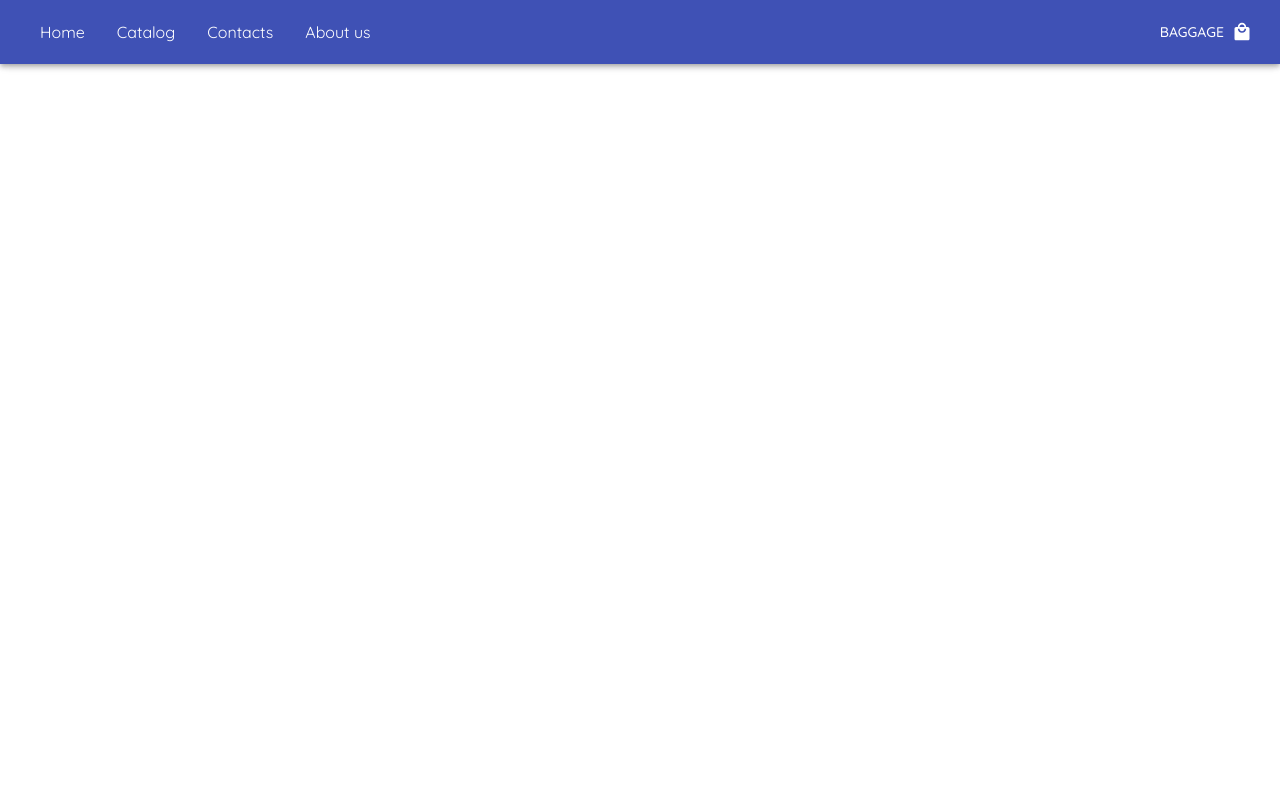
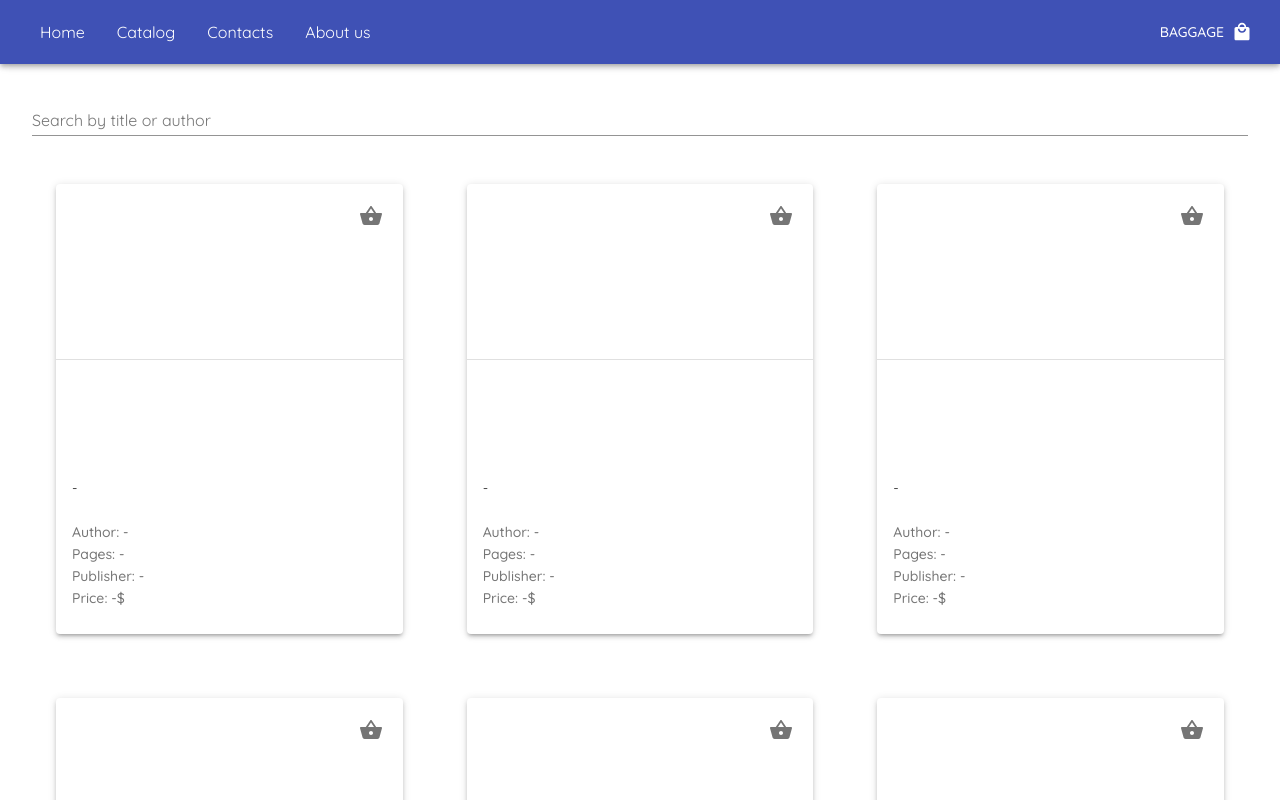
Before and after one commit to TheRebellionDreamer/Book-store, a React (Create React App) app: page / in a window 1280 px wide. Shown: the top 800 px of the page. Built offline with nearby package versions, Linux system fonts and the light colour scheme.

Commit message:
create search from and catalogue of items

```diff
--- a/package.json
+++ b/package.json
@@ -41,5 +41,9 @@
       "last 1 firefox version",
       "last 1 safari version"
     ]
+  },
+  "devDependencies": {
+    "@types/react-redux": "^7.1.18",
+    "@types/redux": "^3.6.0"
   }
 }
--- a/src/App.tsx
+++ b/src/App.tsx
@@ -1,6 +1,7 @@
 import React from "react";
 import { NavBar } from "./components/NavBar";
 import { createTheme, ThemeProvider } from "@material-ui/core/styles";
+import {Catalogue} from "./components/Catalogue"
 
 const theme = createTheme({
   typography: {
@@ -12,6 +13,7 @@ function App() {
   return (
     <ThemeProvider theme={theme}>
       <NavBar />
+      <Catalogue />
     </ThemeProvider>
   );
 }
--- /dev/null
+++ b/src/components/Catalogue.tsx
@@ -0,0 +1,65 @@
+import { Grid, Container, TextField, makeStyles, Typography } from "@material-ui/core";
+import React from "react";
+import { goods, IGood } from "../data/goods";
+import { CatalogueItem } from "./CatalogueItem";
+
+const useStyle = makeStyles({
+  field: {
+    marginTop: "5rem",
+    marginBottom: "3rem",
+  },
+  message: {
+    fontWeight: 300,
+    fontSize: 60,
+  },
+})
+
+export const Catalogue: React.FC = () => {
+  const [searchValue, setSearchValue] = React.useState<string>("");
+  const classes = useStyle();
+
+  interface IFilteringItem {
+    (book: IGood): boolean;
+  }
+
+  const changeValue = (event: React.ChangeEvent<HTMLInputElement>) => {
+    setSearchValue(event.target.value);
+  }; // ввод в поле поиска
+
+  const filteringBooks: IFilteringItem = ({ title, author }) =>
+    title.toLowerCase().includes(searchValue.toLowerCase()) ||
+    author.toLowerCase().includes(searchValue.toLowerCase()); // метод поиска книг по названию и автору
+
+  const filtredBooks =
+    searchValue.trim() !== "" ? goods.filter(filteringBooks) : goods; // принимаемый колбэк для метода
+
+  return (
+    <Container>
+      <form noValidate autoComplete="off">
+        <TextField
+          title={searchValue}
+          onChange={changeValue}
+          className={classes.field}
+          label="Search by title or author"
+          variant="standard"
+          fullWidth
+        />
+      </form>
+      <Container>
+        {filtredBooks.length ? (
+          <Grid container spacing={8}>
+            {filtredBooks.map((book, id) => (
+              <Grid item key={book.id} xs={12} sm={6} md={4} lg={4}>
+                <CatalogueItem />
+              </Grid>
+            ))}
+          </Grid>
+        ) : (
+          <Typography variant="h3" className={classes.message}>
+            Sorry, but your query did not match :(
+          </Typography>
+        )}
+      </Container>
+    </Container>
+  );
+};
--- /dev/null
+++ b/src/components/CatalogueItem.tsx
@@ -0,0 +1,55 @@
+import { makeStyles, Card, CardHeader, CardContent, IconButton, Divider, Typography } from "@material-ui/core";
+import ShoppingBasketIcon from '@material-ui/icons/ShoppingBasket';
+import React from "react";
+import { goods } from "../data/goods";
+
+
+const useStyles = makeStyles({
+  root: {
+    height: "450px",
+    display: "flex",
+    flexDirection: "column",
+    justifyContent: "space-between",
+    transition: ".4s ease 0s",
+    "&:hover": {
+      transform: "scale(1.01)",
+    },
+  },
+  footer: {
+    marginTop: "1.5rem",
+  },
+});
+export const CatalogueItem: React.FC = () => {
+  const classes = useStyles();
+  return (
+    <Card elevation={3} className={classes.root}>
+      <CardHeader
+        action={
+          <IconButton>
+            <ShoppingBasketIcon />
+          </IconButton>
+        }
+      />
+      <Divider />
+      <CardContent>
+        <Typography variant="body2">-</Typography>
+        <Typography
+          variant="subtitle2"
+          color="textSecondary"
+          className={classes.footer}
+        >
+          Author: -
+        </Typography>
+        <Typography variant="subtitle2" color="textSecondary">
+          Pages: -
+        </Typography>
+        <Typography variant="subtitle2" color="textSecondary">
+          Publisher: -
+        </Typography>
+        <Typography variant="subtitle2" color="textSecondary">
+          Price: -$
+        </Typography>
+      </CardContent>
+    </Card>
+  )
+}
--- a/src/data/goods.ts
+++ b/src/data/goods.ts
@@ -1,16 +1,18 @@
-export type IBooks = {
+export type IGood = {
   id: string;
   category: string;
-  name: string;
+  title: string;
+  author: string;
   poster: string;
   price: number;
 };
 
-export const books = [
+export const goods = [
   {
     id: "js01",
     category: "books",
-    name: "David Flanagan. JavaScript Pocket Guide",
+    title: "JavaScript Pocket Guide",
+    author: "David Flanagan",
     poster:
       "https://images.unsplash.com/photo-1543002588-bfa74002ed7e?ixid=MnwxMjA3fDB8MHxwaG90by1wYWdlfHx8fGVufDB8fHx8&ixlib=rb-1.2.1&auto=format&fit=crop&w=334&q=80",
     price: 750,
@@ -18,7 +20,8 @@ export const books = [
   {
     id: "js02",
     category: "books",
-    name: "David Flanagan. JavaScript In-depth Guide",
+    title: "JavaScript In-depth Guide",
+    author: "David Flanagan",
     poster:
       "https://images.unsplash.com/photo-1532012197267-da84d127e765?ixid=MnwxMjA3fDB8MHxwaG90by1wYWdlfHx8fGVufDB8fHx8&ixlib=rb-1.2.1&auto=format&fit=crop&w=334&q=80",
     price: 1450,
@@ -26,7 +29,8 @@ export const books = [
   {
     id: "js03",
     category: "books",
-    name: "Alex Banks and Eva Porcello. React and Redux",
+    title: "React and Redux",
+    author: "Alex Banks and Eva Porcello",
     poster:
       "https://images.unsplash.com/photo-1544716278-ca5e3f4abd8c?ixid=MnwxMjA3fDB8MHxwaG90by1wYWdlfHx8fGVufDB8fHx8&ixlib=rb-1.2.1&auto=format&fit=crop&w=667&q=80",
     price: 950,
@@ -34,7 +38,8 @@ export const books = [
   {
     id: "data01",
     category: "books",
-    name: "Alex Banks and Eva Porcello. GraphQL",
+    title: "GraphQL",
+    author: "Alex Banks and Eva Porcello",
     poster:
       "https://images.unsplash.com/photo-1532012197267-da84d127e765?ixid=MnwxMjA3fDB8MHxwaG90by1wYWdlfHx8fGVufDB8fHx8&ixlib=rb-1.2.1&auto=format&fit=crop&w=334&q=80",
     price: 850,
@@ -42,7 +47,8 @@ export const books = [
   {
     id: "js04",
     category: "books",
-    name: "Robin Viruch. The path to learning React",
+    title: "The path to learning React",
+    author: "Robin Viruch",
     poster:
       "https://images.unsplash.com/photo-1589998059171-988d887df646?ixid=MnwxMjA3fDB8MHxwaG90by1wYWdlfHx8fGVufDB8fHx8&ixlib=rb-1.2.1&auto=format&fit=crop&w=755&q=80",
     price: 550,
@@ -50,7 +56,8 @@ export const books = [
   {
     id: "video01",
     category: "video",
-    name: "Fundamental JavaScript",
+    title: "Fundamental JavaScript",
+    author: "Barbara Pierce",
     poster:
       "https://images.unsplash.com/photo-1536240478700-b869070f9279?ixid=MnwxMjA3fDB8MHxwaG90by1wYWdlfHx8fGVufDB8fHx8&ixlib=rb-1.2.1&auto=format&fit=crop&w=862&q=80",
     price: 1250,
@@ -58,7 +65,8 @@ export const books = [
   {
     id: "video02",
     category: "video",
-    name: "Animations in JavaScript",
+    title: "Animations in JavaScript",
+    author: "Lucy Williams",
     poster:
       "https://images.unsplash.com/photo-1492619375914-88005aa9e8fb?ixid=MnwxMjA3fDB8MHxwaG90by1wYWdlfHx8fGVufDB8fHx8&ixlib=rb-1.2.1&auto=format&fit=crop&w=746&q=80",
     price: 1550,
@@ -66,7 +74,8 @@ export const books = [
   {
     id: "video03",
     category: "video",
-    name: "TypeScript basics",
+    title: "TypeScript basics",
+    author: "Susan Clark",
     poster:
       "https://images.unsplash.com/photo-1485846234645-a62644f84728?ixid=MnwxMjA3fDB8MHxwaG90by1wYWdlfHx8fGVufDB8fHx8&ixlib=rb-1.2.1&auto=format&fit=crop&w=740&q=80",
     price: 2250,
@@ -74,7 +83,8 @@ export const books = [
   {
     id: "video04",
     category: "video",
-    name: "Pro React",
+    title: "Pro React",
+    author: "Juan Greene",
     poster:
       "https://images.unsplash.com/photo-1550784343-6bd0ce5d600b?ixlib=rb-1.2.1&ixid=MnwxMjA3fDB8MHxwaG90by1wYWdlfHx8fGVufDB8fHx8&auto=format&fit=crop&w=750&q=80",
     price: 1450,
@@ -82,7 +92,8 @@ export const books = [
   {
     id: "sticker01",
     category: "stickers",
-    name: "Frontend sticker set",
+    title: "Frontend sticker set",
+    author: "Cindy Moore",
     poster:
       "https://images.unsplash.com/photo-1572375992501-4b0892d50c69?ixid=MnwxMjA3fDB8MHxwaG90by1wYWdlfHx8fGVufDB8fHx8&ixlib=rb-1.2.1&auto=format&fit=crop&w=666&q=80",
     price: 550,
@@ -90,7 +101,8 @@ export const books = [
   {
     id: "sticker02",
     category: "stickers",
-    name: "Backend sticker set",
+    title: "Backend sticker set",
+    author: "Carla Brown",
     poster:
       "https://images.unsplash.com/photo-1496493820873-82288ac48a48?ixid=MnwxMjA3fDB8MHxwaG90by1wYWdlfHx8fGVufDB8fHx8&ixlib=rb-1.2.1&auto=format&fit=crop&w=889&q=80",
     price: 550,
@@ -98,7 +110,8 @@ export const books = [
   {
     id: "sticker03",
     category: "stickers",
-    name: "FullStack sticker set",
+    title: "FullStack sticker set",
+    author: "Leroy Parker",
     poster:
       "https://images.unsplash.com/photo-1593754500338-969a679d5ca3?ixid=MnwxMjA3fDB8MHxwaG90by1wYWdlfHx8fGVufDB8fHx8&ixlib=rb-1.2.1&auto=format&fit=crop&w=750&q=80",
     price: 1550,
```
Also changed, not shown: 1 other file (tests, documents, lock files or other folders).
